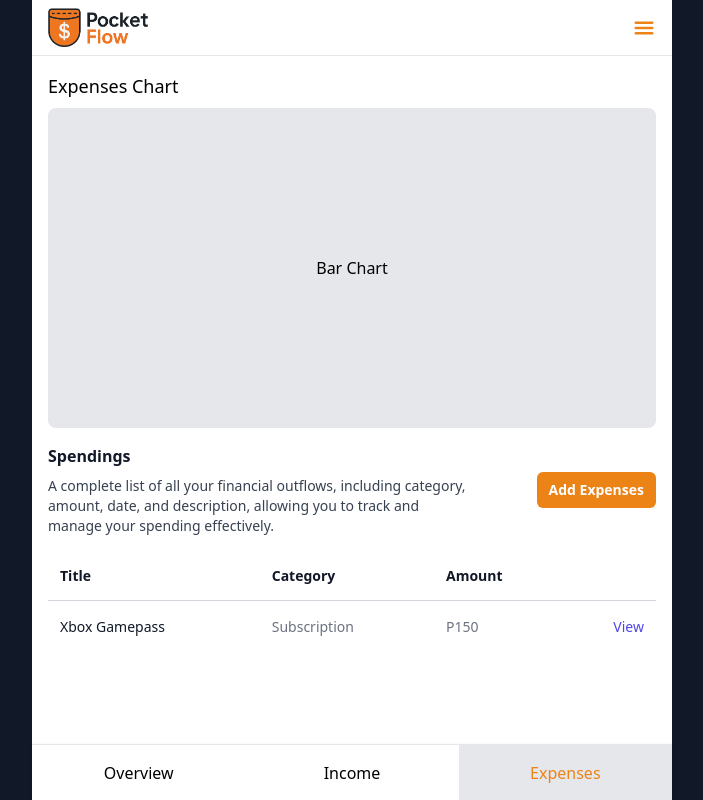
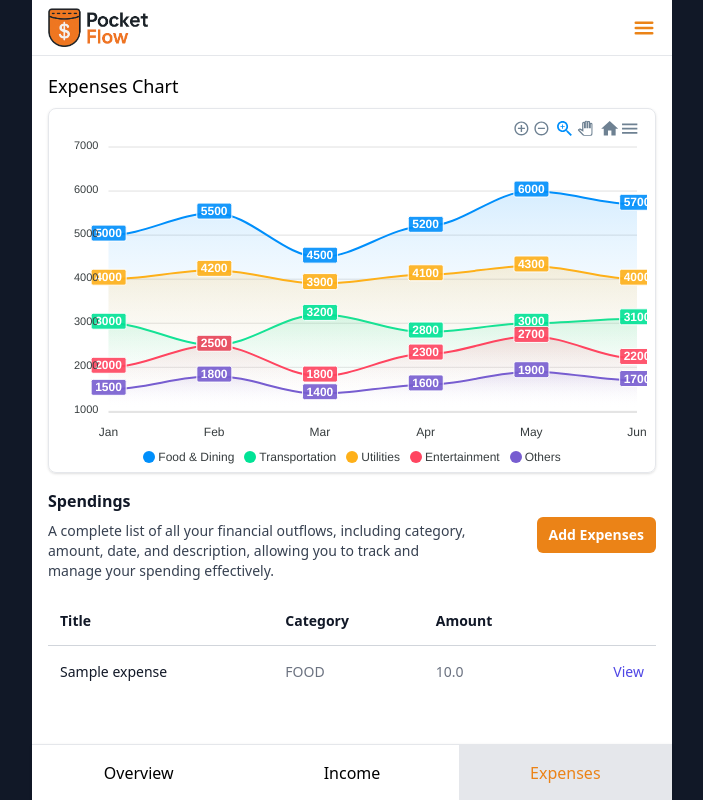
Before and after one commit to josh1506/pocketflow, a Django app: page /expenses/ in a window 1280 px wide. Shown: the whole page, without its empty margins (288-991 px from the left). Run offline with Django 5.2, Linux system fonts and the light colour scheme; tables that the repository leaves empty hold one stand-in row (values such as "Sample post"); style sheets or scripts are compiled from the project's sources; some libraries are stand-ins or nearby versions.

Commit message:
Improve Expenses Listing and Implement Chart with Sample Data

```diff
--- a/app/expenses/templates/expenses/index.html
+++ b/app/expenses/templates/expenses/index.html
@@ -5,9 +5,7 @@
 {% block content %}
 <div class="w-full py-2 px-4">
     <span class="text-lg">Expenses Chart</span>
-    <div class="h-80 flex justify-center items-center bg-gray-200 rounded-lg mt-2">
-        <span>Bar Chart</span>
-    </div>
+    <div id="expenses-chart" class="h-80 border shadow rounded-lg mt-2 p-2"></div>
 </div>
 
 <div class="px-4">
@@ -53,23 +51,91 @@
                     </tr>
                     </thead>
                     <tbody class="bg-white">
+                    {% for expense in expenses %}
                     <tr class="even:bg-gray-50">
                         <td class="py-4 pr-3 pl-4 text-sm font-medium whitespace-nowrap text-gray-900 sm:pl-3 max-w-[150px] truncate">
-                            Xbox Gamepass
+                            {{ expense.title }}
                         </td>
                         <td class="px-3 py-4 text-sm whitespace-nowrap text-gray-500 hidden sm:block">
-                            Subscription
+                            {{ expense.category }}
                         </td>
-                        <td class="px-3 py-4 text-sm whitespace-nowrap text-gray-500">P150</td>
+                        <td class="px-3 py-4 text-sm whitespace-nowrap text-gray-500">
+                            {{ expense.amount }}
+                        </td>
                         <td class="relative py-4 pr-4 pl-3 text-right text-sm font-medium whitespace-nowrap sm:pr-3">
                             <a href="#" class="text-indigo-600 hover:text-indigo-900">View<span
-                                    class="sr-only">, Xbox Gamepass</span></a>
+                                    class="sr-only">, {{ expense.id }}</span></a>
                         </td>
                     </tr>
+                    {% endfor %}
                     </tbody>
                 </table>
             </div>
         </div>
     </div>
 </div>
+
+<script>
+    document.addEventListener('DOMContentLoaded', function () {
+        var options = {
+            series: [
+                {
+                    name: 'Food & Dining',
+                    data: [5000, 5500, 4500, 5200, 6000, 5700]  // Fluctuates over months
+                },
+                {
+                    name: 'Transportation',
+                    data: [3000, 2500, 3200, 2800, 3000, 3100]  // Varies slightly each month
+                },
+                {
+                    name: 'Utilities',
+                    data: [4000, 4200, 3900, 4100, 4300, 4000]  // Slight changes
+                },
+                {
+                    name: 'Entertainment',
+                    data: [2000, 2500, 1800, 2300, 2700, 2200]  // Up and down pattern
+                },
+                {
+                    name: 'Others',
+                    data: [1500, 1800, 1400, 1600, 1900, 1700]  // Smaller but fluctuating
+                }
+            ],
+            chart: {
+                type: 'area',
+                height: 350,
+                toolbar: {
+                    show: true,
+                    tools: {
+                        download: true,
+                        selection: true,
+                        zoom: true,
+                        zoomin: true,
+                        zoomout: true,
+                        pan: true,
+                        reset: true
+                    }
+                }
+            },
+            stroke: {
+                curve: 'smooth',
+                width: 2
+            },
+            xaxis: {
+                categories: ['Jan', 'Feb', 'Mar', 'Apr', 'May', 'Jun']
+            },
+            fill: {
+                type: 'gradient',
+                gradient: {
+                    shadeIntensity: 1,
+                    opacityFrom: 0.4,
+                    opacityTo: 0.1,
+                    stops: [0, 90, 100]
+                }
+            }
+        };
+
+        var chart = new ApexCharts(document.querySelector("#expenses-chart"), options);
+        chart.render();
+    });
+</script>
 {% endblock %}
```
